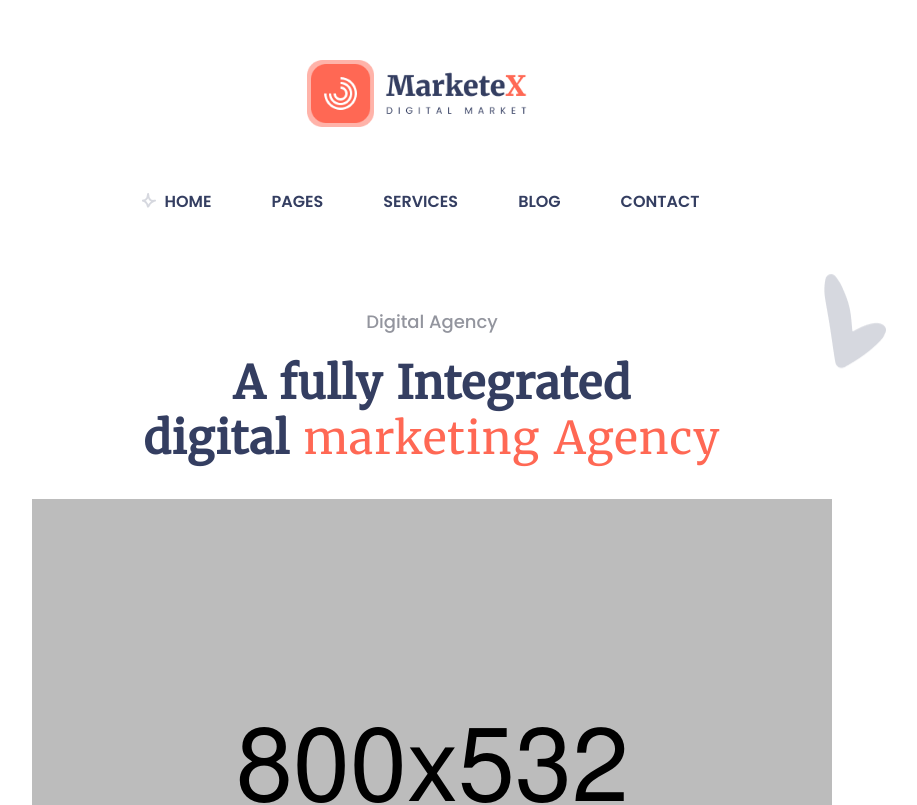
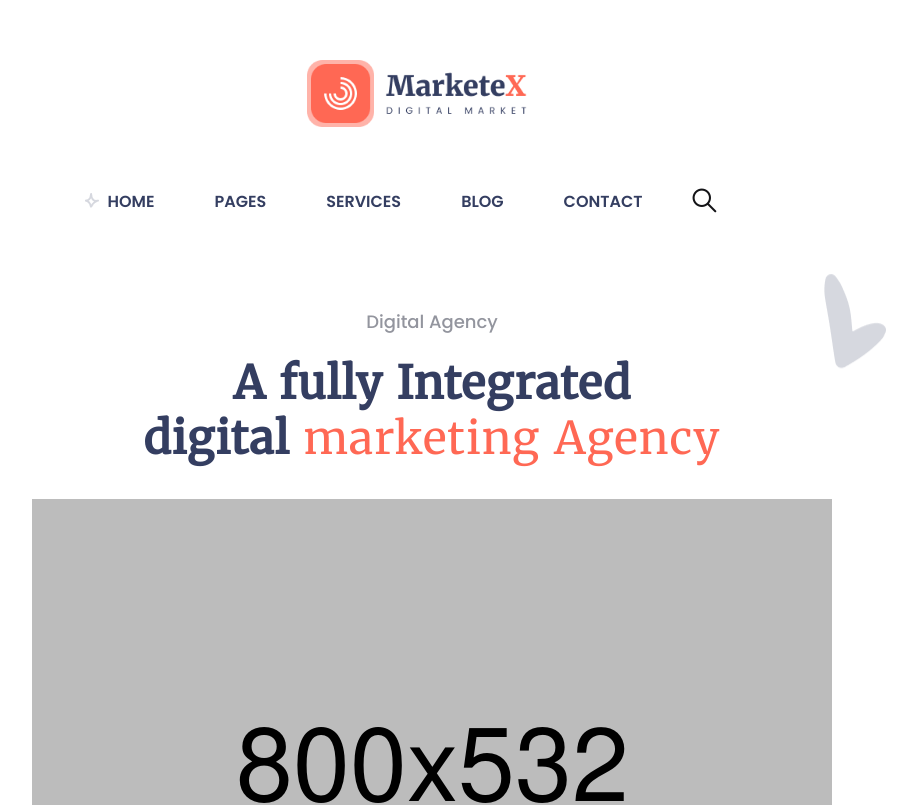
Before and after one commit to ffxxrrttzz/Matrix, a plain HTML site: page index-2.html in a window 1280 px wide. Shown: the top 805 px of the page, without its empty margins (208-1125 px from the left). Drawn offline with Linux system fonts and the light colour scheme; files whose address does not match are found by name; a web font is replaced by a local one.

```diff
--- a/index-2.html
+++ b/index-2.html
@@ -164,7 +164,11 @@
                                     <li><a href="contact.html">Contact</a></li>
                                 </ul>
                             </div>
-
+                            <div class="nav-right">
+                                <div class="search-box-outer search-toggler">
+                                    <span class="icon-serch"></span>
+                                </div>
+                            </div>
                         </nav>
                     </div>
                 </div>
```
